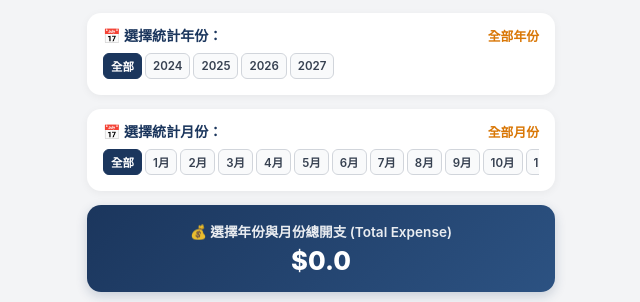
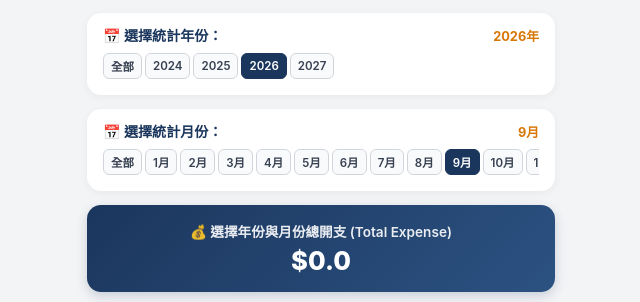
Before and after one commit to zark519/Maladoukae, a plain HTML site: page index.html in a window 1280 px wide. Shown: the part 108-410 px from the top of the page, without its empty margins (319-959 px from the left). Drawn offline with Linux system fonts and the light colour scheme.

Commit message:
Update index.html

```diff
--- a/index.html
+++ b/index.html
@@ -224,13 +224,13 @@
         <div class="month-selector-bar">
             <div class="month-selector-top">
                 <label>📅 選擇統計年份：</label>
-                <span id="current-selected-year-label" style="font-size: 0.8rem; font-weight: 700; color: var(--accent);">全部年份</span>
+                <span id="current-selected-year-label" style="font-size: 0.8rem; font-weight: 700; color: var(--accent);">2026年</span>
             </div>
             <div class="month-buttons-row">
-                <button class="month-btn year-btn active" onclick="selectDashboardYear('ALL', this)">全部</button>
+                <button class="month-btn year-btn" onclick="selectDashboardYear('ALL', this)">全部</button>
                 <button class="month-btn year-btn" onclick="selectDashboardYear('2024', this)">2024</button>
                 <button class="month-btn year-btn" onclick="selectDashboardYear('2025', this)">2025</button>
-                <button class="month-btn year-btn" onclick="selectDashboardYear('2026', this)">2026</button>
+                <button class="month-btn year-btn active" onclick="selectDashboardYear('2026', this)">2026</button>
                 <button class="month-btn year-btn" onclick="selectDashboardYear('2027', this)">2027</button>
             </div>
         </div>
@@ -239,10 +239,10 @@
         <div class="month-selector-bar">
             <div class="month-selector-top">
                 <label>📅 選擇統計月份：</label>
-                <span id="current-selected-month-label" style="font-size: 0.8rem; font-weight: 700; color: var(--accent);">全部月份</span>
+                <span id="current-selected-month-label" style="font-size: 0.8rem; font-weight: 700; color: var(--accent);">9月</span>
             </div>
             <div class="month-buttons-row" id="dashboard-month-buttons-row">
-                <button class="month-btn month-select-btn active" onclick="selectDashboardMonth('ALL', this)">全部</button>
+                <button class="month-btn month-select-btn" onclick="selectDashboardMonth('ALL', this)">全部</button>
                 <button class="month-btn month-select-btn" onclick="selectDashboardMonth('01', this)">1月</button>
                 <button class="month-btn month-select-btn" onclick="selectDashboardMonth('02', this)">2月</button>
                 <button class="month-btn month-select-btn" onclick="selectDashboardMonth('03', this)">3月</button>
@@ -251,7 +251,7 @@
                 <button class="month-btn month-select-btn" onclick="selectDashboardMonth('06', this)">6月</button>
                 <button class="month-btn month-select-btn" onclick="selectDashboardMonth('07', this)">7月</button>
                 <button class="month-btn month-select-btn" onclick="selectDashboardMonth('08', this)">8月</button>
-                <button class="month-btn month-select-btn" onclick="selectDashboardMonth('09', this)">9月</button>
+                <button class="month-btn month-select-btn active" onclick="selectDashboardMonth('09', this)">9月</button>
                 <button class="month-btn month-select-btn" onclick="selectDashboardMonth('10', this)">10月</button>
                 <button class="month-btn month-select-btn" onclick="selectDashboardMonth('11', this)">11月</button>
                 <button class="month-btn month-select-btn" onclick="selectDashboardMonth('12', this)">12月</button>
@@ -989,8 +989,9 @@
         }
 
         // ==================== DASHBOARD YEAR & MONTH SELECTION & OVERVIEW ====================
-        let currentDashboardYear = 'ALL';
-        let currentDashboardMonth = 'ALL';
+        // 預設設定為當前系統日期：2026年9月
+        let currentDashboardYear = '2026';
+        let currentDashboardMonth = '09';
 
         function selectDashboardYear(yearVal, btnEl) {
             currentDashboardYear = yearVal;
```
